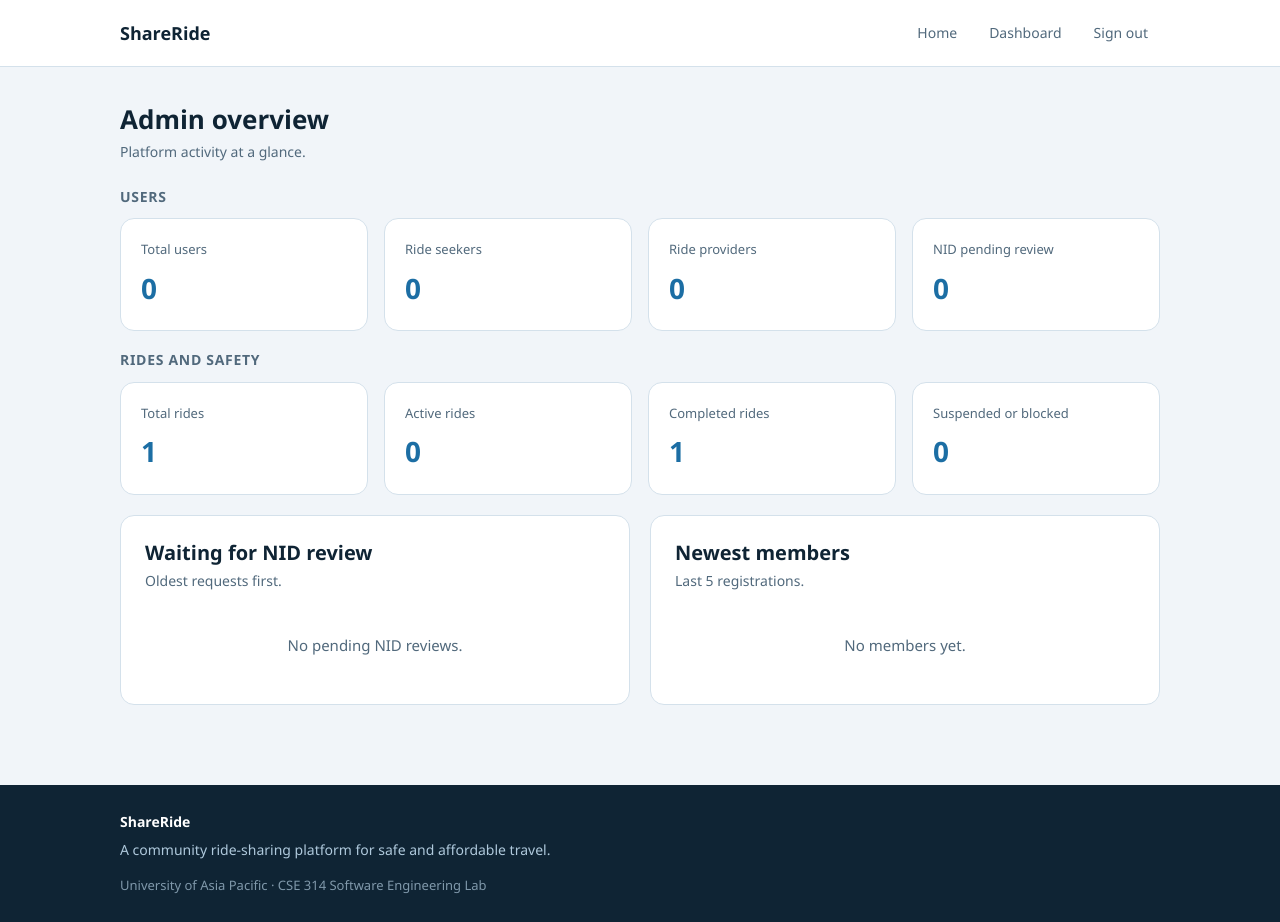
After one commit to Upoma26/ShareRide, a Flask app: page /admin/ in a window 1280 px wide. The commit adds this page. Run offline with Flask 3, Linux system fonts and the light colour scheme; a user stored in the database is signed in; tables that the repository leaves empty hold one stand-in row (values such as "Sample post").

Commit message:
SR-14: admin overview with user and ride KPIs and create-admin command

```diff
--- a/app.py
+++ b/app.py
@@ -1,5 +1,6 @@
 import time
 
+import click
 from flask import Flask, session, flash, redirect, url_for
 from flask_login import current_user, logout_user
 
@@ -20,7 +21,7 @@ def create_app():
     login_manager.login_message = "Please sign in first."
     login_manager.login_message_category = "warning"
 
-    from models.user import User  # noqa: F401
+    from models.user import User
     from models.otp import OTP  # noqa: F401
     from models.vehicle import Vehicle  # noqa: F401
     from models.ride import Ride  # noqa: F401
@@ -31,6 +32,8 @@ def create_app():
     app.register_blueprint(auth_bp)
     from routes.provider import provider_bp
     app.register_blueprint(provider_bp)
+    from routes.admin import admin_bp
+    app.register_blueprint(admin_bp)
 
     @app.before_request
     def check_session_timeout():
@@ -59,6 +62,31 @@ def create_app():
         db.create_all()
         print("Database tables created.")
 
+    @app.cli.command("create-admin")
+    @click.option("--name", prompt="Full name")
+    @click.option("--phone", prompt="Phone")
+    @click.option("--email", prompt="Email")
+    @click.password_option()
+    def create_admin(name, phone, email, password):
+        exists = User.query.filter((User.phone == phone) | (User.email == email)).first()
+        if exists:
+            print("A user with this phone or email already exists.")
+            return
+
+        admin = User(
+            full_name=name,
+            phone=phone,
+            email=email,
+            role="admin",
+            nid_number=f"ADMIN-{phone}",
+            phone_verified=True,
+            verification_status="verified",
+        )
+        admin.set_password(password)
+        db.session.add(admin)
+        db.session.commit()
+        print(f"Admin account created for {name}.")
+
     return app
 
 
--- /dev/null
+++ b/routes/admin.py
@@ -0,0 +1,39 @@
+from flask import Blueprint, render_template
+
+from models.user import User
+from models.ride import Ride
+from utils.decorators import role_required
+
+admin_bp = Blueprint("admin", __name__, url_prefix="/admin")
+
+
+@admin_bp.route("/")
+@role_required("admin")
+def overview():
+    members = User.query.filter(User.role != "admin")
+
+    stats = {
+        "total_users": members.count(),
+        "seekers": members.filter(User.role == "seeker").count(),
+        "providers": members.filter(User.role == "provider").count(),
+        "pending_nid": members.filter(User.verification_status == "pending").count(),
+        "restricted": members.filter(User.account_status.in_(["suspended", "blocked"])).count(),
+        "total_rides": Ride.query.count(),
+        "active_rides": Ride.query.filter(Ride.status.in_(["scheduled", "started"])).count(),
+        "completed_rides": Ride.query.filter_by(status="completed").count(),
+    }
+
+    pending_users = (
+        members.filter(User.verification_status == "pending")
+        .order_by(User.created_at.asc())
+        .limit(5)
+        .all()
+    )
+    recent_users = members.order_by(User.created_at.desc()).limit(5).all()
+
+    return render_template(
+        "admin/overview.html",
+        stats=stats,
+        pending_users=pending_users,
+        recent_users=recent_users,
+    )
--- a/static/css/style.css
+++ b/static/css/style.css
@@ -704,3 +704,83 @@ td {
     grid-template-columns: 1fr;
   }
 }
+
+.section-title {
+  margin: 8px 0 12px;
+  font-size: 14px;
+  font-weight: 600;
+  text-transform: uppercase;
+  letter-spacing: 0.05em;
+  color: #51697C;
+}
+
+.stat-card-alert {
+  background: #F7EADA;
+  border-color: #EAD3B5;
+}
+
+.stat-card-alert .stat-value {
+  color: #7A4A0C;
+}
+
+.stat-card-danger {
+  background: #F7E8E5;
+  border-color: #E8C6C0;
+}
+
+.stat-card-danger .stat-value {
+  color: #8E2323;
+}
+
+.two-col {
+  display: grid;
+  grid-template-columns: 1fr 1fr;
+  gap: 20px;
+}
+
+.user-list {
+  list-style: none;
+  margin: 0;
+  padding: 0;
+}
+
+.user-list li {
+  display: flex;
+  align-items: center;
+  justify-content: space-between;
+  gap: 12px;
+  padding: 12px 0;
+  border-bottom: 1px solid #EDF2F6;
+}
+
+.user-list li:last-child {
+  border-bottom: none;
+}
+
+.user-meta {
+  display: block;
+  margin-top: 2px;
+  font-size: 13px;
+  color: #51697C;
+}
+
+.pill-pending {
+  background: #F7EADA;
+  color: #7A4A0C;
+}
+
+.pill-verified {
+  background: #E3F1E8;
+  color: #1E5B35;
+}
+
+.pill-rejected {
+  background: #F7E8E5;
+  color: #8E2323;
+}
+
+@media (max-width: 760px) {
+  .two-col {
+    grid-template-columns: 1fr;
+  }
+}
--- /dev/null
+++ b/templates/admin/overview.html
@@ -0,0 +1,96 @@
+{% extends "base.html" %}
+
+{% block title %}Admin Overview · ShareRide{% endblock %}
+
+{% block content %}
+<div class="page-head">
+  <div>
+    <h1 class="page-title">Admin overview</h1>
+    <p class="page-sub">Platform activity at a glance.</p>
+  </div>
+</div>
+
+<h2 class="section-title">Users</h2>
+<div class="stat-grid">
+  <div class="stat-card">
+    <span class="stat-label">Total users</span>
+    <span class="stat-value">{{ stats.total_users }}</span>
+  </div>
+  <div class="stat-card">
+    <span class="stat-label">Ride seekers</span>
+    <span class="stat-value">{{ stats.seekers }}</span>
+  </div>
+  <div class="stat-card">
+    <span class="stat-label">Ride providers</span>
+    <span class="stat-value">{{ stats.providers }}</span>
+  </div>
+  <div class="stat-card {% if stats.pending_nid %}stat-card-alert{% endif %}">
+    <span class="stat-label">NID pending review</span>
+    <span class="stat-value">{{ stats.pending_nid }}</span>
+  </div>
+</div>
+
+<h2 class="section-title">Rides and safety</h2>
+<div class="stat-grid">
+  <div class="stat-card">
+    <span class="stat-label">Total rides</span>
+    <span class="stat-value">{{ stats.total_rides }}</span>
+  </div>
+  <div class="stat-card">
+    <span class="stat-label">Active rides</span>
+    <span class="stat-value">{{ stats.active_rides }}</span>
+  </div>
+  <div class="stat-card">
+    <span class="stat-label">Completed rides</span>
+    <span class="stat-value">{{ stats.completed_rides }}</span>
+  </div>
+  <div class="stat-card {% if stats.restricted %}stat-card-danger{% endif %}">
+    <span class="stat-label">Suspended or blocked</span>
+    <span class="stat-value">{{ stats.restricted }}</span>
+  </div>
+</div>
+
+<div class="two-col">
+  <div class="card">
+    <h2 class="card-title">Waiting for NID review</h2>
+    <p class="card-sub">Oldest requests first.</p>
+
+    {% if pending_users %}
+      <ul class="user-list">
+        {% for user in pending_users %}
+          <li>
+            <div>
+              <strong>{{ user.full_name }}</strong>
+              <span class="user-meta">{{ user.role|capitalize }} · {{ user.phone }}</span>
+            </div>
+            <span class="pill pill-started">Pending</span>
+          </li>
+        {% endfor %}
+      </ul>
+    {% else %}
+      <p class="empty-state">No pending NID reviews.</p>
+    {% endif %}
+  </div>
+
+  <div class="card">
+    <h2 class="card-title">Newest members</h2>
+    <p class="card-sub">Last 5 registrations.</p>
+
+    {% if recent_users %}
+      <ul class="user-list">
+        {% for user in recent_users %}
+          <li>
+            <div>
+              <strong>{{ user.full_name }}</strong>
+              <span class="user-meta">{{ user.role|capitalize }} · {{ user.created_at.strftime("%d %b %Y") }}</span>
+            </div>
+            <span class="pill pill-{{ user.verification_status }}">{{ user.verification_status|capitalize }}</span>
+          </li>
+        {% endfor %}
+      </ul>
+    {% else %}
+      <p class="empty-state">No members yet.</p>
+    {% endif %}
+  </div>
+</div>
+{% endblock %}
```
Also changed, not shown: routes/main.py (+2 -8 lines).
